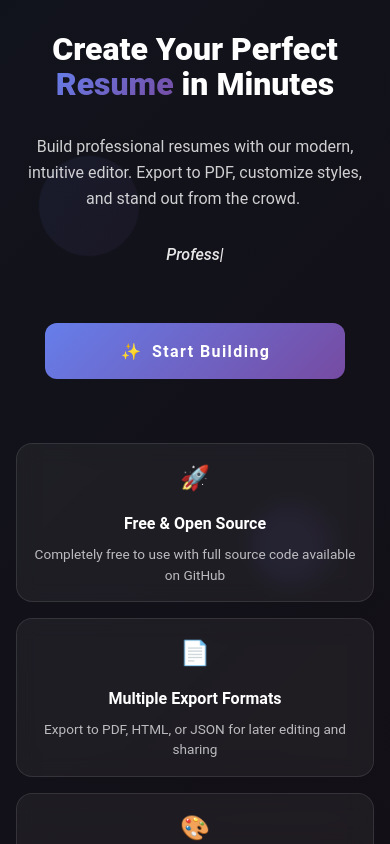
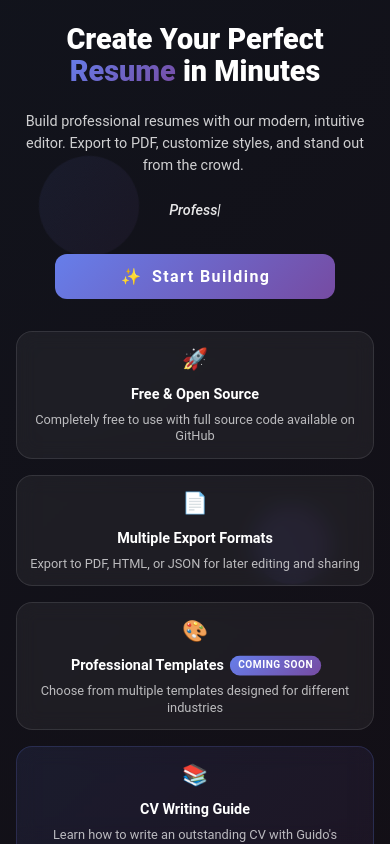
Before and after one commit to gianfrancodemarco/resume-builder, a Vue app: page / in a window 390 px wide. Built offline with nearby package versions, Linux system fonts and the light colour scheme.

Commit message:
chore: update landing with guide to cv

```diff
--- a/src/views/LandingPage.vue
+++ b/src/views/LandingPage.vue
@@ -57,9 +57,25 @@
                         <div class="feature-card">
                             <div class="feature-icon">🎨</div>
                             <div class="feature-content">
-                                <h3 class="feature-title">Professional Templates</h3>
+                                <h3 class="feature-title">
+                                    Professional Templates
+                                    <span class="coming-soon-badge">Coming Soon</span>
+                                </h3>
                                 <p class="feature-description">Choose from multiple templates designed for different
                                     industries</p>
+                            </div>
+                        </div>
+
+                        <div class="feature-card guide-card">
+                            <div class="feature-icon">📚</div>
+                            <div class="feature-content">
+                                <h3 class="feature-title">CV Writing Guide</h3>
+                                <p class="feature-description">Learn how to write an outstanding CV with Guido's
+                                    comprehensive guide for developers</p>
+                                <a href="https://github.com/GuidoPenta/galactic-CV-guide-for-developers/blob/main/docs/english.md"
+                                    target="_blank" class="guide-link">
+                                    Read the Guide →
+                                </a>
                             </div>
                         </div>
                     </div>
@@ -195,8 +211,10 @@ onMounted(() => {
     min-height: 100vh;
     width: 100%;
     position: relative;
-    overflow: hidden;
+    overflow-x: hidden;
     background: #0a0a0a;
+    display: flex;
+    flex-direction: column;
 }
 
 /* Background Animation */
@@ -267,10 +285,12 @@ onMounted(() => {
 .content-wrapper {
     position: relative;
     z-index: 2;
-    min-height: 100vh;
+    flex: 1;
     display: flex;
     flex-direction: column;
     color: #ffffff;
+    justify-content: space-between;
+    min-height: 100vh;
 }
 
 /* Hero Section */
@@ -278,22 +298,23 @@ onMounted(() => {
     flex: 1;
     display: grid;
     grid-template-columns: 1fr 1fr;
-    gap: 4rem;
+    gap: 3rem;
     align-items: center;
-    padding: 4rem;
+    padding: 2rem 4rem;
     max-width: 1400px;
     margin: 0 auto;
     width: 100%;
+    margin-bottom: 1rem;
 }
 
 .hero-content {
     display: flex;
     flex-direction: column;
-    gap: 2rem;
+    gap: 1.5rem;
 }
 
 .hero-title {
-    font-size: 3.5rem;
+    font-size: 3rem;
     font-weight: 800;
     line-height: 1.1;
     margin: 0;
@@ -307,15 +328,15 @@ onMounted(() => {
 }
 
 .hero-description {
-    font-size: 1.25rem;
-    line-height: 1.6;
+    font-size: 1.1rem;
+    line-height: 1.5;
     color: rgba(255, 255, 255, 0.8);
     margin: 0;
 }
 
 .typing-container {
-    min-height: 2rem;
-    font-size: 1.1rem;
+    min-height: 1.5rem;
+    font-size: 1rem;
     font-weight: 500;
     color: rgba(255, 255, 255, 0.9);
     font-style: italic;
@@ -339,7 +360,7 @@ onMounted(() => {
 
 .cta-buttons {
     display: flex;
-    margin-top: 1rem;
+    margin-top: 0.5rem;
 }
 
 .primary-btn {
@@ -347,8 +368,8 @@ onMounted(() => {
     border-radius: 12px !important;
     font-weight: 600 !important;
     text-transform: none !important;
-    padding: 0 2.5rem !important;
-    height: 3.5rem !important;
+    padding: 0 2rem !important;
+    height: 3rem !important;
     transition: all 0.3s ease !important;
 }
 
@@ -364,21 +385,26 @@ onMounted(() => {
 /* Features Grid */
 .features-grid {
     display: grid;
-    grid-template-columns: repeat(3, 1fr);
+    grid-template-columns: repeat(2, 1fr);
     gap: 1.5rem;
-    margin-top: 2rem;
+    margin: 1rem auto 1rem auto;
+    align-items: stretch;
+    max-width: 1000px;
+    margin-left: auto;
+    margin-right: auto;
 }
 
 .feature-card {
     background: rgba(255, 255, 255, 0.05);
     border: 1px solid rgba(255, 255, 255, 0.1);
     border-radius: 16px;
-    padding: 1.5rem;
+    padding: 1rem;
     backdrop-filter: blur(10px);
     transition: all 0.3s ease;
     display: flex;
     flex-direction: column;
-    gap: 1rem;
+    gap: 0.5rem;
+    height: 100%;
 }
 
 .feature-card:hover {
@@ -389,28 +415,60 @@ onMounted(() => {
 }
 
 .feature-icon {
-    font-size: 2rem;
+    font-size: 1.5rem;
     width: fit-content;
 }
 
 .feature-content {
     display: flex;
     flex-direction: column;
-    gap: 0.5rem;
+    gap: 0.4rem;
+    flex: 1;
 }
 
 .feature-title {
-    font-size: 1.1rem;
+    font-size: 1rem;
     font-weight: 600;
     color: #ffffff;
     margin: 0;
+    display: flex;
+    align-items: center;
+    gap: 0.5rem;
+    flex-wrap: wrap;
+}
+
+.coming-soon-badge {
+    background: linear-gradient(135deg, #667eea, #764ba2);
+    color: #ffffff;
+    font-size: 0.6rem;
+    font-weight: 600;
+    padding: 0.15rem 0.5rem;
+    border-radius: 10px;
+    text-transform: uppercase;
+    letter-spacing: 0.5px;
+    animation: pulse-badge 2s ease-in-out infinite;
+}
+
+@keyframes pulse-badge {
+
+    0%,
+    100% {
+        opacity: 0.8;
+        transform: scale(1);
+    }
+
+    50% {
+        opacity: 1;
+        transform: scale(1.05);
+    }
 }
 
 .feature-description {
-    font-size: 0.9rem;
+    font-size: 0.85rem;
     color: rgba(255, 255, 255, 0.7);
-    line-height: 1.5;
+    line-height: 1.3;
     margin: 0;
+    flex: 1;
 }
 
 /* Hero Visual */
@@ -601,18 +659,24 @@ onMounted(() => {
     font-size: 0.9rem;
 }
 
+.guide-icon {
+    font-size: 0.9rem;
+}
+
 /* Responsive Design */
 @media (max-width: 1200px) {
     .hero-section {
         grid-template-columns: 1fr;
         text-align: center;
-        gap: 3rem;
-        padding: 3rem 2rem;
+        gap: 2rem;
+        padding: 2rem;
+        margin-bottom: 1rem;
     }
 
     .features-grid {
-        grid-template-columns: repeat(3, 1fr);
+        grid-template-columns: repeat(2, 1fr);
         gap: 1rem;
+        margin: 1rem auto;
     }
 
     .cta-buttons {
@@ -622,26 +686,30 @@ onMounted(() => {
 
 @media (max-width: 768px) {
     .hero-title {
-        font-size: 2.5rem;
+        font-size: 2.2rem;
     }
 
     .hero-description {
-        font-size: 1.1rem;
+        font-size: 1rem;
     }
 
     .primary-btn {
         width: 100%;
-        max-width: 300px;
+        max-width: 280px;
+        height: 2.8rem !important;
     }
 
     .features-grid {
         grid-template-columns: 1fr;
         gap: 1rem;
+        margin: 1rem auto;
     }
 
     .feature-card {
-        padding: 1.25rem;
+        padding: 1rem;
         text-align: center;
+        height: 100%;
+        align-items: center;
     }
 
     .feature-icon {
@@ -649,67 +717,157 @@ onMounted(() => {
         align-self: center;
     }
 
+    .feature-content {
+        align-items: center;
+        text-align: center;
+        width: 100%;
+    }
+
+    .feature-title {
+        justify-content: center;
+        text-align: center;
+        width: 100%;
+    }
+
+    .guide-link {
+        align-self: center !important;
+        margin-top: auto;
+        justify-self: center;
+        display: flex;
+        justify-content: center;
+        width: 100%;
+        text-align: center;
+    }
+
     .hero-visual {
         display: none;
     }
 
     .footer {
-        padding: 1.5rem 2rem;
+        padding: 1rem 2rem;
+        position: relative;
+        bottom: 0;
+        width: 100%;
     }
 
     .footer-content {
         flex-direction: column;
-        gap: 1rem;
+        gap: 0.8rem;
         text-align: center;
     }
 }
 
 @media (max-width: 480px) {
     .hero-section {
-        padding: 2rem 1rem;
+        padding: 1.5rem 1rem;
+        margin-bottom: 0.5rem;
     }
 
     .hero-title {
-        font-size: 2rem;
+        font-size: 1.8rem;
     }
 
     .hero-description {
-        font-size: 1rem;
+        font-size: 0.9rem;
     }
 
     .typing-container {
-        font-size: 1rem;
+        font-size: 0.9rem;
+        min-height: 1.2rem;
+    }
+
+    .features-grid {
+        margin: 0.5rem auto;
     }
 
     .feature-card {
-        padding: 1rem;
+        padding: 0.8rem;
+        text-align: center;
+        align-items: center;
+    }
+
+    .feature-icon {
+        font-size: 1.3rem;
+        align-self: center;
+    }
+
+    .feature-content {
+        align-items: center;
+        text-align: center;
+        width: 100%;
+    }
+
+    .feature-title {
+        font-size: 0.9rem;
+        justify-content: center;
+        text-align: center;
+        width: 100%;
+    }
+
+    .feature-description {
+        font-size: 0.8rem;
         text-align: center;
     }
 
-    .feature-icon {
-        font-size: 1.5rem;
-        align-self: center;
-    }
-
-    .feature-title {
-        font-size: 1rem;
-    }
-
-    .feature-description {
-        font-size: 0.85rem;
+    .guide-link {
+        align-self: center !important;
+        margin-top: auto;
+        justify-self: center;
+        display: flex;
+        justify-content: center;
+        width: 100%;
+        text-align: center;
     }
 
     .footer {
-        padding: 1rem;
+        padding: 0.8rem 1rem;
+        position: relative;
+        bottom: 0;
+        width: 100%;
     }
 
     .footer-links {
         flex-direction: column;
-        gap: 0.5rem;
+        gap: 0.4rem;
     }
 
     .footer-separator {
         display: none;
     }
 }
+
+.guide-card {
+    background: linear-gradient(135deg, rgba(102, 126, 234, 0.1), rgba(118, 75, 162, 0.1));
+    border: 1px solid rgba(102, 126, 234, 0.2);
+}
+
+.guide-card:hover {
+    background: linear-gradient(135deg, rgba(102, 126, 234, 0.15), rgba(118, 75, 162, 0.15));
+    border-color: rgba(102, 126, 234, 0.3);
+    transform: translateY(-4px);
+    box-shadow: 0 8px 25px rgba(102, 126, 234, 0.2);
+}
+
+.guide-link {
+    color: #667eea;
+    text-decoration: none;
+    font-weight: 600;
+    font-size: 0.8rem;
+    margin-top: auto;
+    padding: 0.3rem 0.6rem;
+    background: rgba(102, 126, 234, 0.1);
+    border-radius: 6px;
+    border: 1px solid rgba(102, 126, 234, 0.2);
+    transition: all 0.3s ease;
+    display: inline-block;
+    width: fit-content;
+    align-self: flex-start;
+}
+
+.guide-link:hover {
+    background: rgba(102, 126, 234, 0.2);
+    border-color: rgba(102, 126, 234, 0.4);
+    color: #ffffff;
+    transform: translateY(-1px);
+}
 </style>
```
